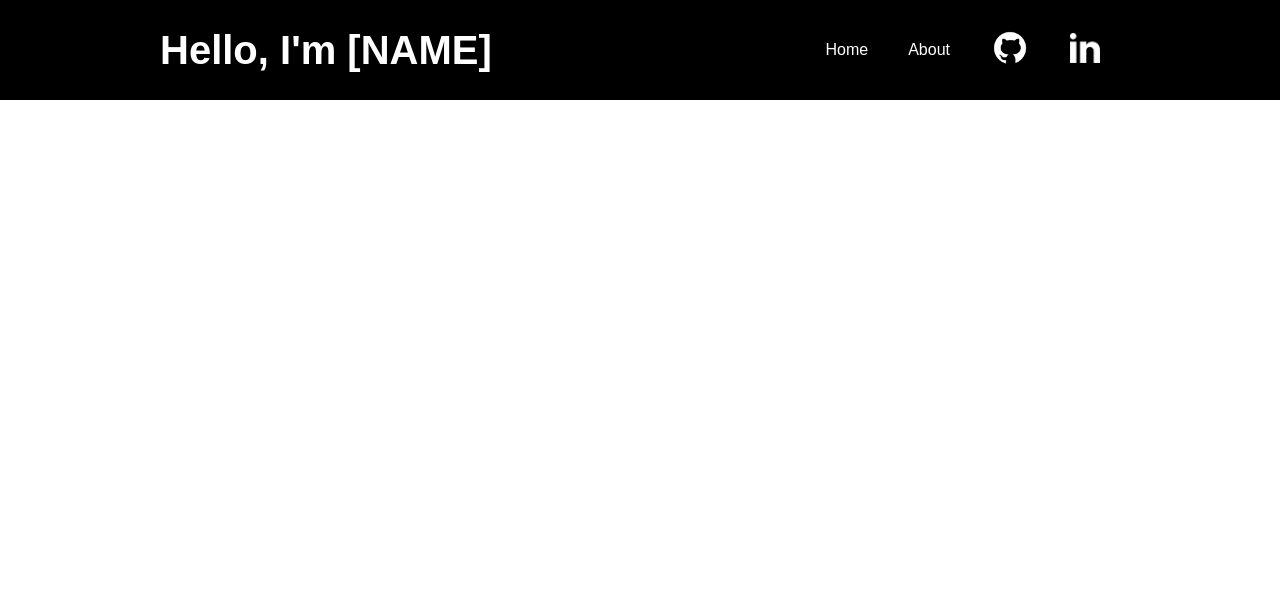
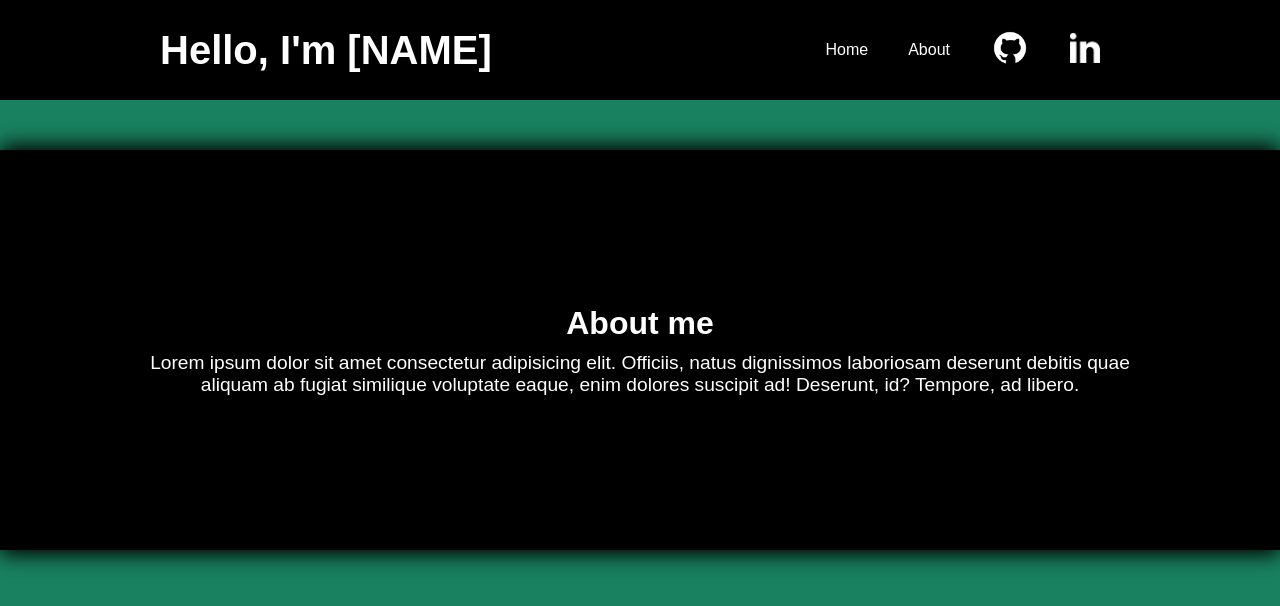
Before and after one commit to ChangedRuby/ChangedRuby.github.io, a plain HTML site: page about.html in a window 1280 px wide. Drawn offline with Linux system fonts and the light colour scheme.

```diff
--- a/about.html
+++ b/about.html
@@ -4,9 +4,10 @@
     <meta charset="UTF-8">
     <meta name="viewport" content="width=device-width, initial-scale=1.0">
     <title>About</title>
-    <link rel="stylesheet" href="style.css"></link>
+    <link rel="stylesheet" href="styles/style.css"></link>
+    <link rel="stylesheet" href="styles/about.css"></link>
 </head>
-<body>
+<body style="background-color: rgb(25, 129, 95);">
     <header>
         <div class="inner_header">
             <div class="name_container">
@@ -22,5 +23,11 @@
         </div>
     </header>
 
+    <div class="about">
+        <div class="inner_about">
+            <h1>About me</h1>
+            <p>Lorem ipsum dolor sit amet consectetur adipisicing elit. Officiis, natus dignissimos laboriosam deserunt debitis quae aliquam ab fugiat similique voluptate eaque, enim dolores suscipit ad! Deserunt, id? Tempore, ad libero.</p>
+        </div>
+    </div>
 </body>
 </html>
--- /dev/null
+++ b/styles/about.css
@@ -0,0 +1,41 @@
+.about {
+    display: flex;
+    margin-top: 50px;
+    justify-content: center;
+    align-items: center;
+    background-color: black;
+    height: 400px;
+    width: 100%;
+    position: relative;
+    z-index: 1;
+}
+
+.about::before {
+    content: "";
+    width: 100%;
+    height: 100%;
+    padding: 5px 0px 5px 0px;
+    position: absolute;
+    z-index: -1;
+    filter: blur(10px);
+    background-color: black;
+}
+
+.inner_about {
+    display: flex;
+    flex-direction: column;
+    justify-content: center;
+    align-items: center;
+    width: 80%;
+    color: white;
+    text-align: center;
+    font-family: Arial;
+}
+
+.inner_about h1 {
+    margin-bottom: 10px;
+}
+
+.inner_about p {
+    font-size: larger;
+}
--- a/style.css
+++ b/styles/style.css
@@ -208,6 +208,10 @@
   height: 100%;
 }
 
+.reverse .inner_title img {
+  border-radius: 15px 0px 0px 15px;
+}
+
 @keyframes float-anim {
   0% {
     transform: translate(0, 25px);
```
Also changed, not shown: index.html (+13 -1 lines).
